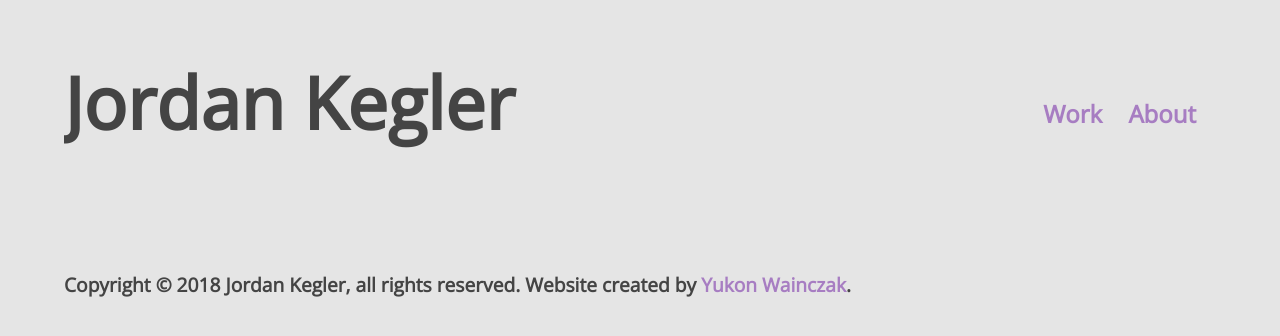
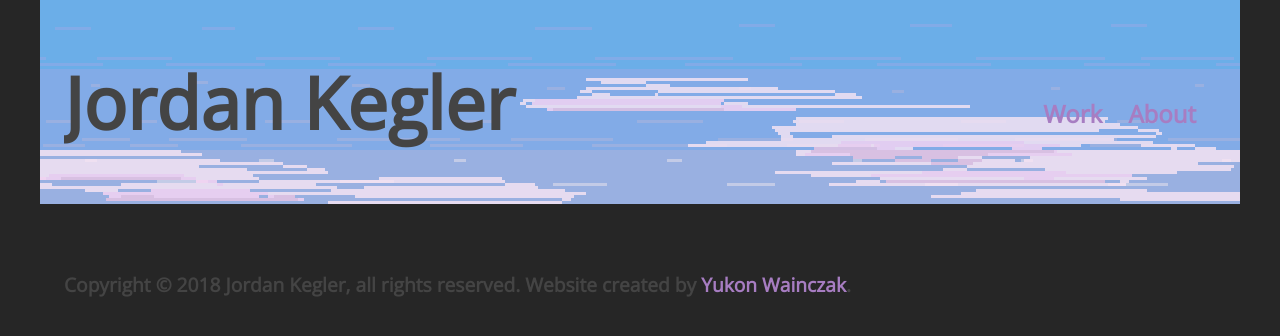
Before and after one commit to Wavestormed/Wavestormed.github.io, a Jekyll site: the page built from index.html, in a window 1280 px wide. Shown: the top 336 px of the page. Built offline with Jekyll 4.4.1, drawn with Linux system fonts in a browser that asks for light colours.

Commit message:
Banner maybe

```diff
--- a/_layouts/default.html
+++ b/_layouts/default.html
@@ -3,7 +3,7 @@ layout: meta
 ---
 
 <body>
-	<div class="container">
+	<div style="background-image:url(/assets/images/header.png);" class="container">
 		<div class="header">
 			<h1>
 				Jordan Kegler
--- a/assets/css/main.css
+++ b/assets/css/main.css
@@ -12,7 +12,7 @@ html
 
 body
 {
-  background-color: #E5E5E5;
+  background-color: #262626;
 	font-family: 'Open Sans', sans-serif;
 	text-align: left;
   color: #444444;
```
Also changed, not shown: assets/images/header.png (added).
